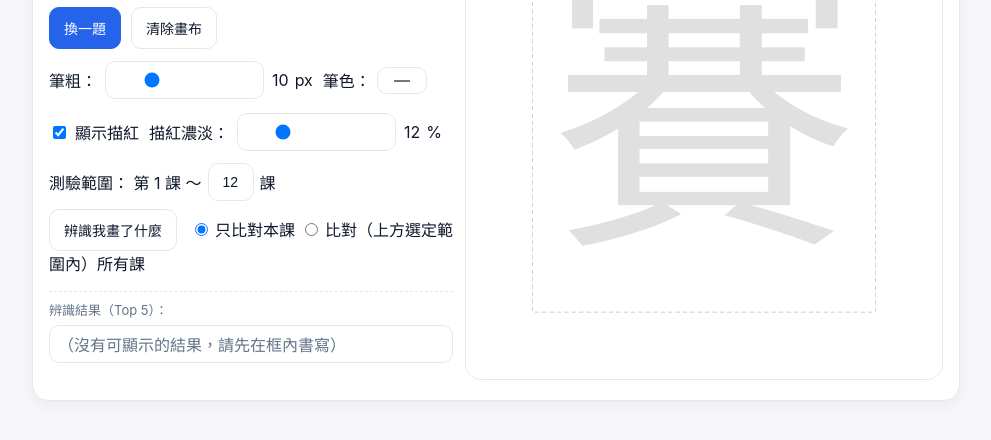
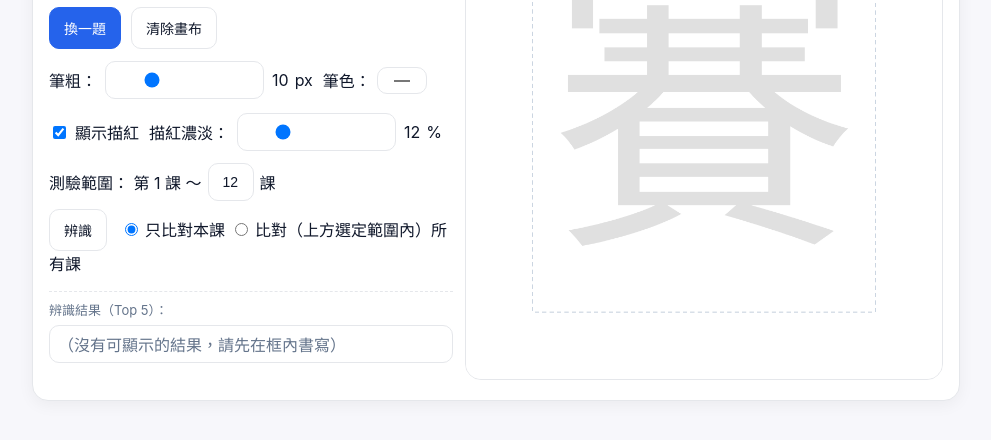
Before and after one commit to littlewa2000/grade3-top1-words, a plain HTML site: page index.html in a window 1280 px wide. Shown: the part 194-634 px from the top of the page, without its empty margins (144-1135 px from the left). Drawn offline with Linux system fonts and the light colour scheme.

Commit message:
Update index.html

```diff
--- a/index.html
+++ b/index.html
@@ -82,7 +82,7 @@
 
           <div class="tools">
             <div>
-              <button id="btnRecognize">辨識我畫了什麼</button>
+              <button id="btnRecognize">辨識</button>
               <label style="margin-left:8px;">
                 <input type="radio" name="scope" value="lesson" id="scopeLesson" checked />
                 只比對本課
```
